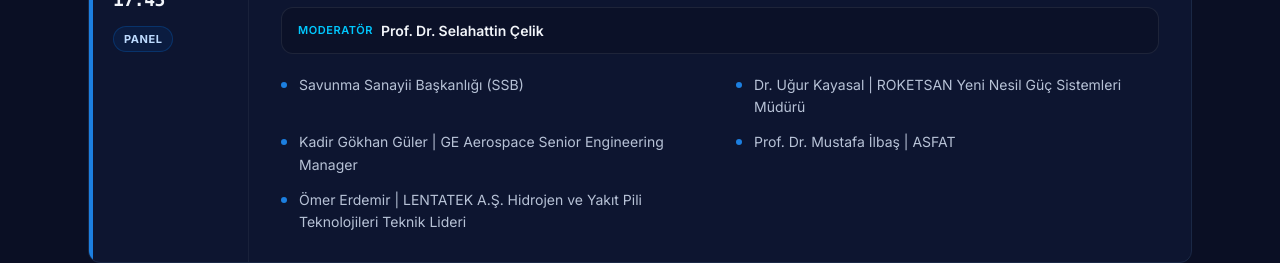
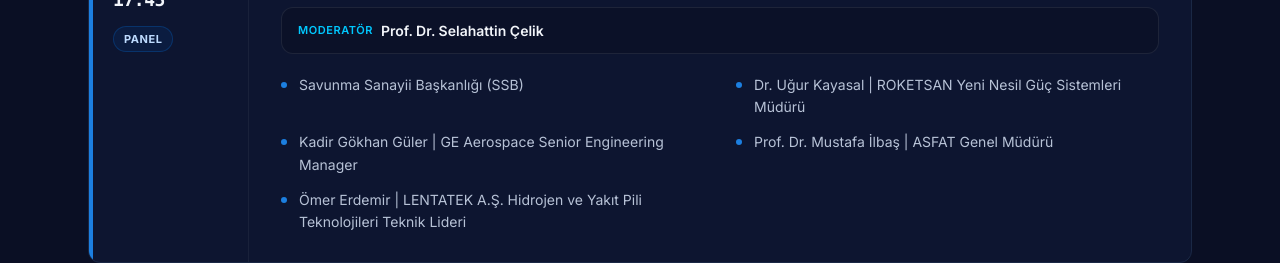
Before and after one commit to turkesdedeci/h2zirve, a Next.js app: page /program in a window 1280 px wide. Shown: the part 2260-2523 px from the top of the page. Built offline with nearby package versions, Linux system fonts and the light colour scheme.

Commit message:
update Mustafa Ilbas title

```diff
--- a/src/components/Program.tsx
+++ b/src/components/Program.tsx
@@ -77,7 +77,7 @@ const day1: Session[] = [
       "Savunma Sanayii Başkanlığı (SSB)",
       "Dr. Uğur Kayasal | ROKETSAN Yeni Nesil Güç Sistemleri Müdürü",
       "Kadir Gökhan Güler | GE Aerospace Senior Engineering Manager",
-      "Prof. Dr. Mustafa İlbaş | ASFAT",
+      "Prof. Dr. Mustafa İlbaş | ASFAT Genel Müdürü",
       "Ömer Erdemir | LENTATEK A.Ş. Hidrojen ve Yakıt Pili Teknolojileri Teknik Lideri",
     ],
   },
```
